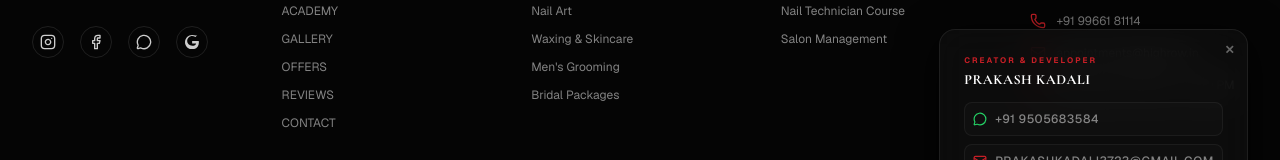
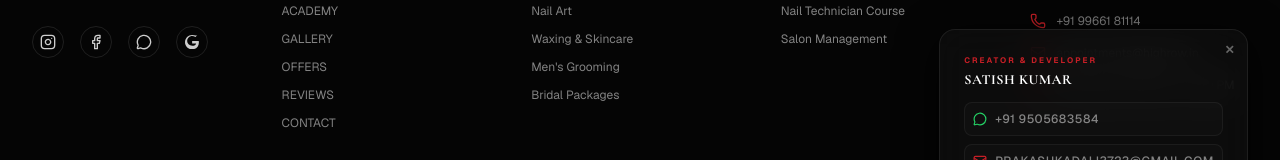
Before and after one commit to satish024-024/HIGHROW-Premium-Luxury-Salon-Academy, a Next.js app: page / in a window 1280 px wide. Both pictures are taken after a click on the button "View website designer details". Shown: the part 4930-5090 px from the top of the page. Built offline with nearby package versions, Linux system fonts and the light colour scheme.

Commit message:
fix: correct website creator name to Satish Kumar in Footer

```diff
--- a/src/components/common/Footer.tsx
+++ b/src/components/common/Footer.tsx
@@ -284,7 +284,7 @@ export default function Footer() {
                 <span className="text-luxury-red text-[8px] font-sans font-bold tracking-[0.25em] uppercase mb-1">
                   Creator & Developer
                 </span>
-                <h4 className="font-serif text-sm font-bold text-white mb-3">Prakash Kadali</h4>
+                <h4 className="font-serif text-sm font-bold text-white mb-3">Satish Kumar</h4>
 
                 <a
                   href="https://wa.me/919505683584"
```
